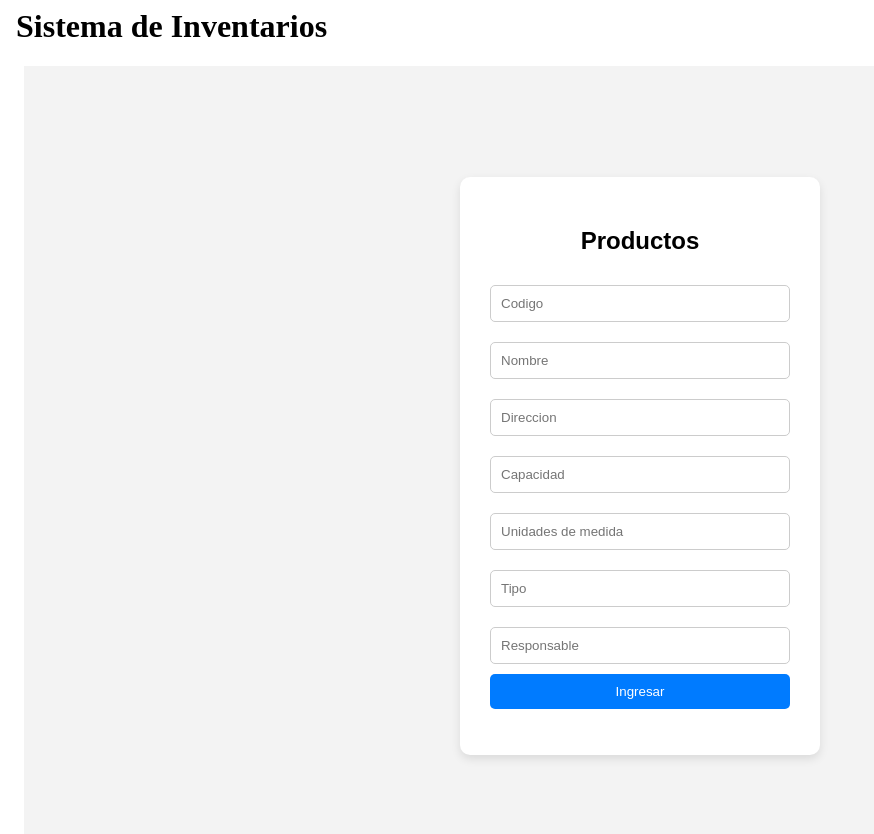
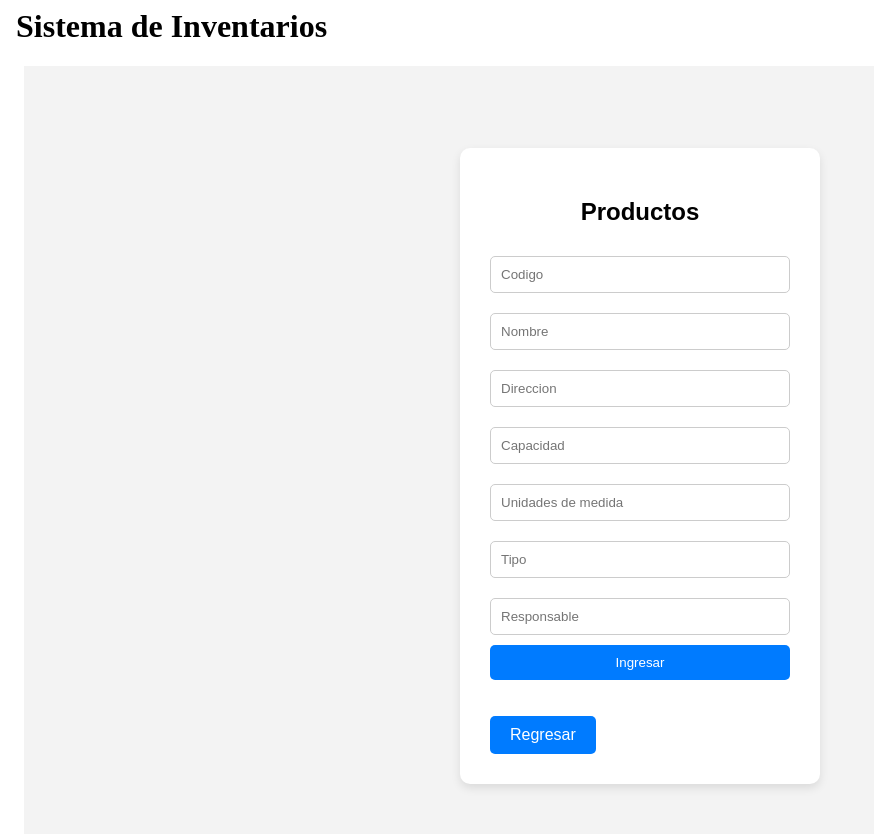
Before and after one commit to Kvn482/pagina-admin-Inventarios, an Angular app in the folder FrontEnd/FrontEnd/: page /almacen in a window 1280 px wide. Shown: the top 834 px of the page, without its empty margins (0-874 px from the left). Built offline with nearby package versions, Linux system fonts and the light colour scheme.

Commit message:
add navigation button in routers

```diff
--- a/FrontEnd/FrontEnd/src/almacen/almacen.component.css
+++ b/FrontEnd/FrontEnd/src/almacen/almacen.component.css
@@ -42,3 +42,17 @@
     .almacen-container button:hover {
       background-color: #0056b3;
     }
+.regresar-link {
+  display: inline-block;
+  margin-top: 20px;
+  padding: 10px 20px;
+  background-color: #007BFF; /* Color de fondo */
+  color: white;              /* Color del texto */
+  text-decoration: none;     /* Eliminar subrayado */
+  border-radius: 5px;        /* Bordes redondeados */
+  transition: background-color 0.3s ease;
+}
+
+.regresar-link:hover {
+  background-color: #0056b3; /* Color de fondo al pasar el mouse */
+}
--- a/FrontEnd/FrontEnd/src/almacen/almacen.component.html
+++ b/FrontEnd/FrontEnd/src/almacen/almacen.component.html
@@ -18,6 +18,7 @@
       <input type="text" name="Responsable" placeholder="Responsable" required>
       <button type="submit">Ingresar</button>
     </form>
+    <a routerLink="/home" class="regresar-link">Regresar</a>
   </div>
 
 </body>
--- a/FrontEnd/FrontEnd/src/almacen/almacen.component.ts
+++ b/FrontEnd/FrontEnd/src/almacen/almacen.component.ts
@@ -1,8 +1,9 @@
 import { Component } from '@angular/core';
+import { RouterLink } from '@angular/router';
 
 @Component({
   selector: 'app-almacen',
-  imports: [],
+  imports: [RouterLink],
   templateUrl: './almacen.component.html',
   styleUrl: './almacen.component.css'
 })
--- a/FrontEnd/FrontEnd/src/home/home.component.html
+++ b/FrontEnd/FrontEnd/src/home/home.component.html
@@ -12,6 +12,12 @@
         Almacén
       </a>
     </li>
+     <li>
+      <a routerLink="/">
+        <i class="fa-solid fa-right-from-bracket"></i>
+        Cerrar Sesion
+      </a>
+    </li>
   </ul>
 </nav>
 
--- a/FrontEnd/FrontEnd/src/productos/productos.component.css
+++ b/FrontEnd/FrontEnd/src/productos/productos.component.css
@@ -42,3 +42,17 @@
     .products-container button:hover {
       background-color: #0056b3;
     }
+.regresar-link {
+  display: inline-block;
+  margin-top: 20px;
+  padding: 10px 20px;
+  background-color: #007BFF; /* Color de fondo */
+  color: white;              /* Color del texto */
+  text-decoration: none;     /* Eliminar subrayado */
+  border-radius: 5px;        /* Bordes redondeados */
+  transition: background-color 0.3s ease;
+}
+
+.regresar-link:hover {
+  background-color: #0056b3; /* Color de fondo al pasar el mouse */
+}
--- a/FrontEnd/FrontEnd/src/productos/productos.component.html
+++ b/FrontEnd/FrontEnd/src/productos/productos.component.html
@@ -19,6 +19,7 @@
       <input type="text" name="stock" placeholder="Stock" required>
       <button type="submit">Ingresar</button>
     </form>
+    <a routerLink="/home" class="regresar-link">Regresar</a>
   </div>
 
 </body>
--- a/FrontEnd/FrontEnd/src/productos/productos.component.ts
+++ b/FrontEnd/FrontEnd/src/productos/productos.component.ts
@@ -1,8 +1,9 @@
 import { Component } from '@angular/core';
+import { RouterLink } from '@angular/router';
 
 @Component({
   selector: 'app-productos',
-  imports: [],
+  imports: [RouterLink],
   templateUrl: './productos.component.html',
   styleUrl: './productos.component.css'
 })
```
